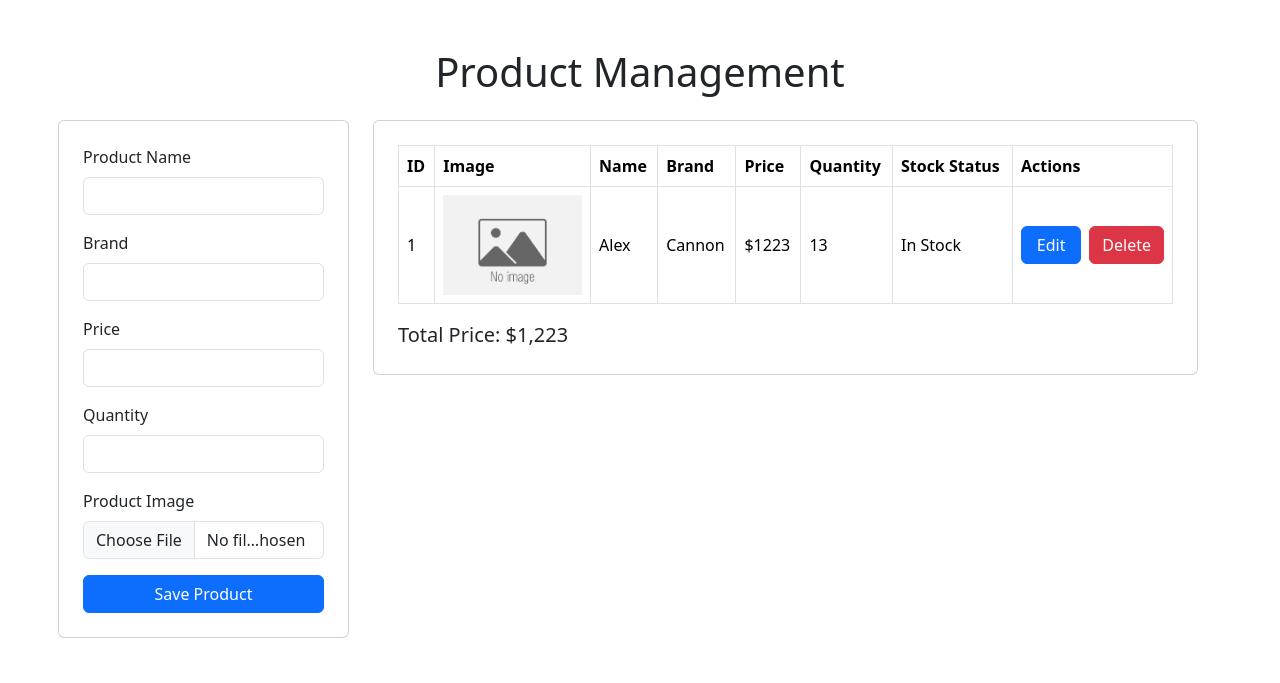
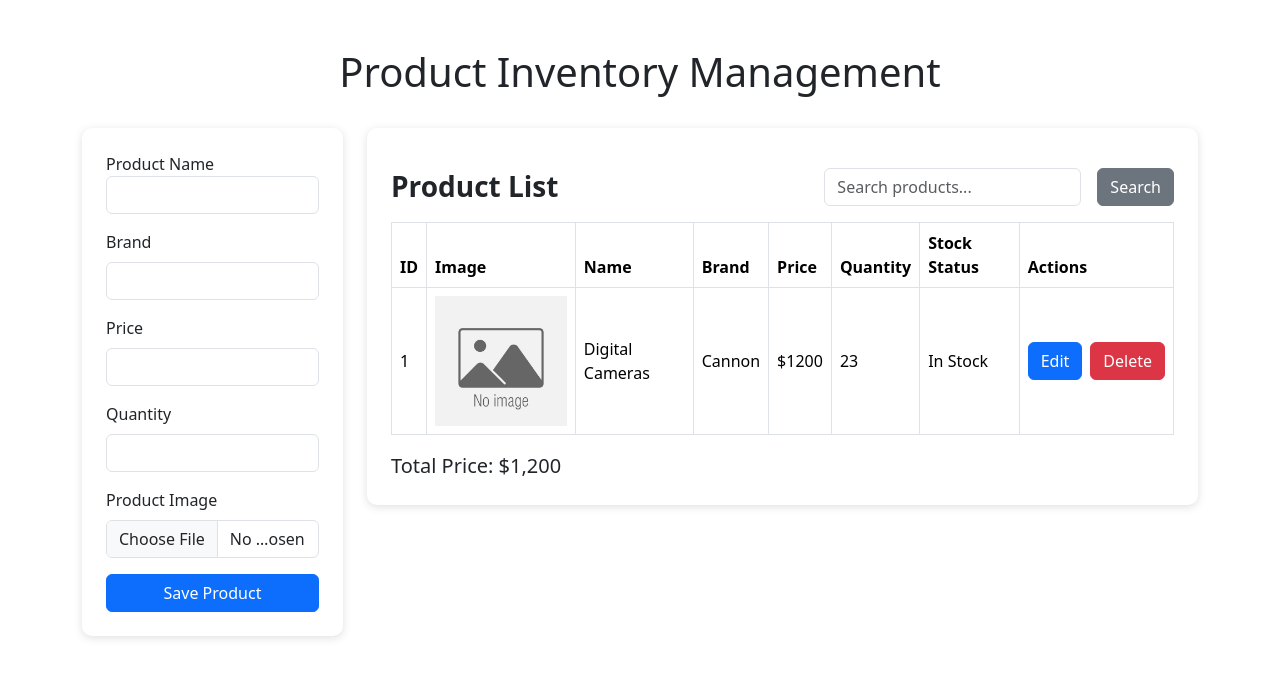
Before and after one commit to BunleapBeun/Product-Management-Mini-with-PHP, a PHP site: page / in a window 1280 px wide. Shown: the top 683 px of the page. Run offline with PHP 8.4, Linux system fonts and the light colour scheme.

Commit message:
update pro management

```diff
--- a/asset/css/main.css
+++ b/asset/css/main.css
@@ -0,0 +1,5 @@
+.card {
+    box-shadow: rgba(99, 99, 99, 0.2) 0px 2px 8px 0px;
+  border: none !important;
+  border-radius: 10px !important;
+}
--- a/asset/js/script.js
+++ b/asset/js/script.js
@@ -7,10 +7,13 @@
     const productPhoto = document.getElementById("photo");
     const tblProducts = document.getElementById("tbl-products");
     const totalPrice = document.getElementById("total_price");
+    const searchInput = document.getElementById("search-input");
+    const searchButton = document.getElementById("search-btn");
     let productID = 0;
 
-    const loadData = () => {
-        axios.get("api/product/index.php").then((res) => {
+    const loadData = (searchQuery = "") => {
+        const url = searchQuery ? `api/product/search.php?search=${searchQuery}` : "api/product/index.php";
+        axios.get(url).then((res) => {
             console.log("Res = ", res);
             tblProducts.innerHTML = "";
             res.data.products.forEach((product) => {
@@ -24,14 +27,13 @@
                     stockStatus = "In Stock";
                 }
 
-                // Check if product has a photo, if not set to default
                 const productImage = product.photo ? `storage/img/${product.photo}` : "asset/img/default_img.jpg";
 
                 tblProducts.innerHTML += `
                     <tr class="align-middle">
                         <td>${product.id}</td>
                         <td>
-                            <img src="${product.photo ? `storage/img/${product.photo}` : "asset/img/default_img.jpg"}" alt="product.jpg" style="height: 100px; width: 100%; object-fit: cover;">
+                            <img src="${productImage}" alt="product.jpg" style="height: 130px; width: 100%; object-fit: cover;">
                         </td>
                         <td>${product.name}</td>
                         <td>${product.brand}</td>
@@ -53,11 +55,9 @@
             document.querySelectorAll(".btn-delete").forEach((btn) => {
                 btn.onclick = (e) => {
                     const selectedID = btn.getAttribute("data-id");
-                    axios
-                        .get(`api/product/destroy.php?id=${selectedID}`)
-                        .then((resDel) => {
-                            loadData();
-                        });
+                    axios.get(`api/product/destroy.php?id=${selectedID}`).then(() => {
+                        loadData(searchQuery);
+                    });
                 };
             });
 
@@ -91,7 +91,6 @@
         // Check if photo is uploaded and its type is allowed
         if (photo) {
             if (!allowedTypes.includes(photo.type)) {
-                // Show the modal if the file type is not allowed
                 const fileErrorModal = new bootstrap.Modal(document.getElementById('fileErrorModal'));
                 fileErrorModal.show();
                 return;  // Stop form submission
@@ -109,12 +108,7 @@
                     alert(res.data.message);
                     return;
                 }
-                productName.value =
-                    productBrand.value =
-                    productPrice.value =
-                    productQuantity.value =
-                    productPhoto.value =
-                    "";
+                productName.value = productBrand.value = productPrice.value = productQuantity.value = productPhoto.value = "";
                 loadData();
             });
         } else {
@@ -124,14 +118,16 @@
                     return;
                 }
                 productID = 0;
-                productName.value =
-                    productBrand.value =
-                    productPrice.value =
-                    productQuantity.value =
-                    productPhoto.value =
-                    "";
+                productName.value = productBrand.value = productPrice.value = productQuantity.value = productPhoto.value = "";
                 loadData();
             });
         }
     };
+
+    // Search button click event
+    searchButton.addEventListener("click", () => {
+        const searchQuery = searchInput.value.trim();
+        loadData(searchQuery);  // Reload data with the search query
+    });
+
 })();
--- a/index.php
+++ b/index.php
@@ -10,36 +10,46 @@
 </head>
 
 <body>
-    <div class="container pt-5">
-        <h1 class="text-center pb-3">Product Management</h1>
-        <div class="row g-5">
-            <div class="col-3 card p-4">
+    <div class="container py-5">
+        <h1 class="text-center pb-4">Product Inventory Management</h1>
+        <div class="row g-4">
+            <div class="col-3">
+                <div class="card p-4">
                     <form id="frmProduct" method="POST" enctype="multipart/form-data">
                         <div class="mb-3">
-                        <label for="name" class="form-label">Product Name</label>
+                            <label for="name" class="form-labe fw-medium">Product Name</label>
                             <input type="text" id="name" class="form-control" required>
                         </div>
                         <div class="mb-3">
-                        <label for="brand" class="form-label">Brand</label>
+                            <label for="brand" class="form-label fw-medium">Brand</label>
                             <input type="text" id="brand" class="form-control" required>
                         </div>
                         <div class="mb-3">
-                        <label for="price" class="form-label">Price</label>
+                            <label for="price" class="form-label fw-medium">Price</label>
                             <input type="number" id="price" class="form-control" required>
                         </div>
                         <div class="mb-3">
-                        <label for="quantity" class="form-label">Quantity</label>
+                            <label for="quantity" class="form-label fw-medium">Quantity</label>
                             <input type="number" id="quantity" class="form-control" required>
                         </div>
                         <div class="mb-3">
-                        <label for="photo" class="form-label">Product Image</label>
+                            <label for="photo" class="form-label fw-medium">Product Image</label>
                             <input type="file" id="photo" class="form-control">
                         </div>
-                    <button class="btn btn-primary w-100" type="submit">Save Product</button>
+                        <button class="btn btn-primary w-100 fw-medium" type="submit">Save Product</button>
                     </form>
+                </div>
             </div>
             <div class="col-9">
                 <div class="card p-4">
+                    <div class="d-flex justify-content-between align-items-center">
+                        <h3 class="fw-bold m-0">Product List</h3>
+                        <div class="search-bar py-3 d-flex">
+                            <input type="search" id="search-input" class="form-control" placeholder="Search products..." />
+                            <button id="search-btn" class="btn btn-secondary ms-3">Search</button>
+                        </div>
+
+                    </div>
                     <table class="table table-bordered">
                         <thead>
                             <tr>
```
Also changed, not shown: api/product/search.php (+28 -15 lines), storage/data/products.json. Lines whose indentation alone changed are shown as unchanged.
